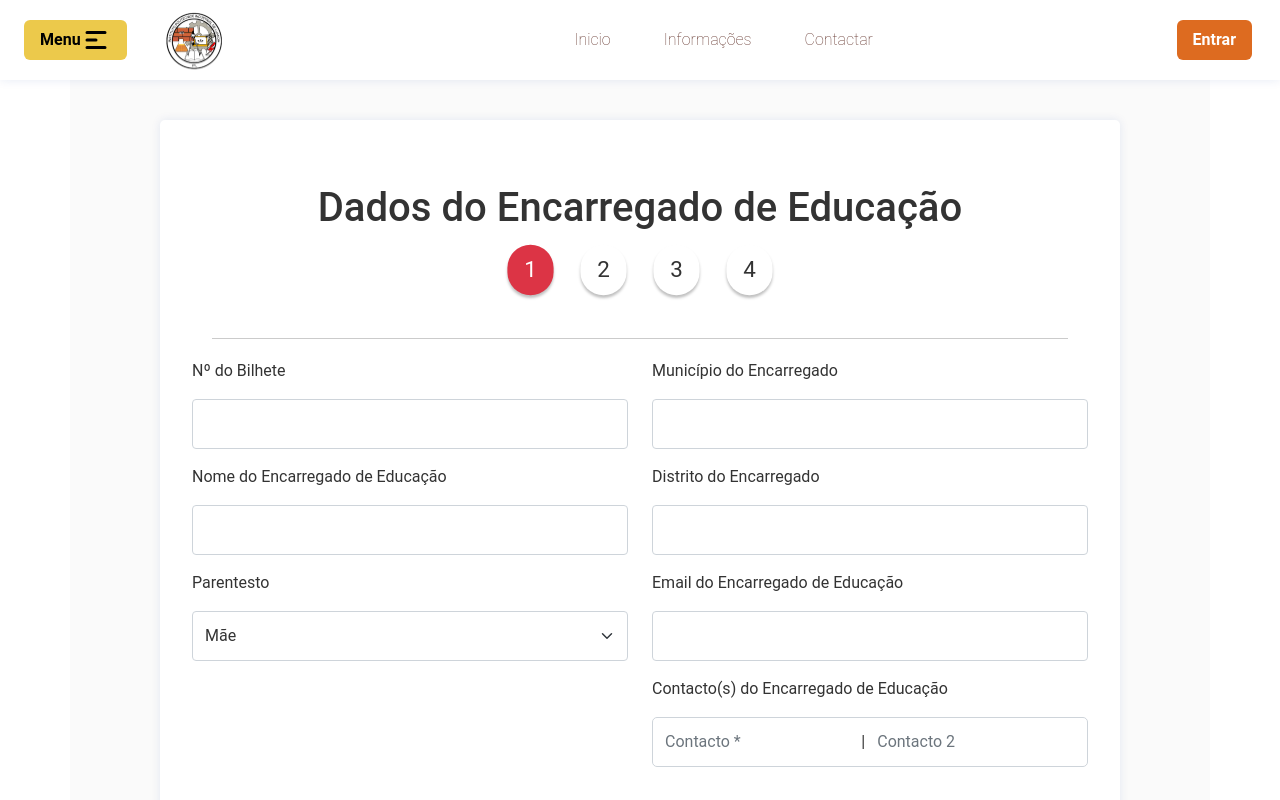
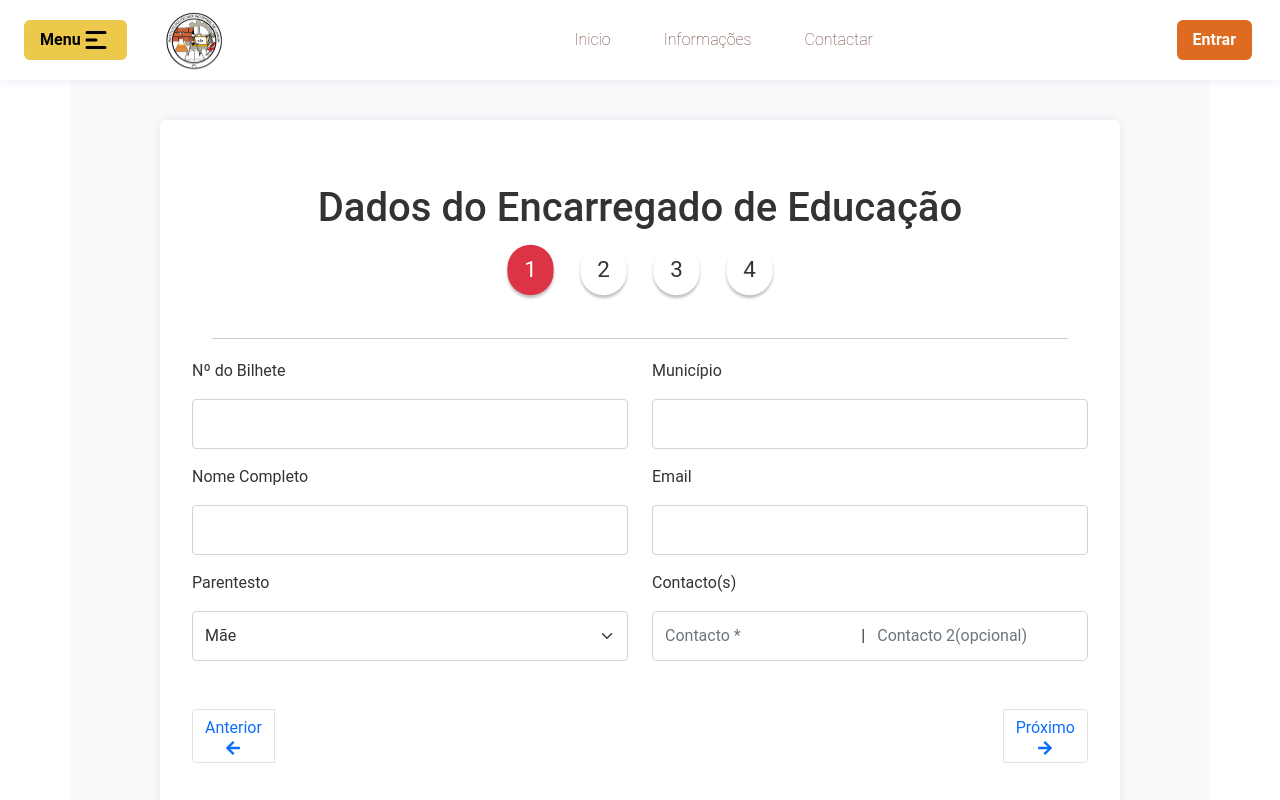
Before and after one commit to pedrodls/insc_ipil_client, a React (Vite) app: page /signup in a window 1280 px wide. Both pictures are taken after a click on the button "Começar". Shown: the top 800 px of the page. Built offline with nearby package versions, Linux system fonts and the light colour scheme.

Commit message:
signup 2 sted done

```diff
--- a/src/pages/signup/SignUp.tsx
+++ b/src/pages/signup/SignUp.tsx
@@ -1,57 +1,74 @@
 import { useState } from 'react';
-import { Navbar, Form, Input, Select, Footer, Button } from './../../envs/elements';
+import { Navbar, InputFile, InputDate, Input, Select, Footer, CardSignUp } from './../../envs/elements';
+import { ERROR_STATE } from './../../envs/states';
 import styles from './SignUp.module.scss';
 import { FaArrowLeft, FaArrowRight, FaBoxOpen } from 'react-icons/fa';
 import { useForm } from 'react-hook-form';
 import { yupResolver } from '@hookform/resolvers/yup';
-import * as yup from 'yup';
 import { Carousel } from 'react-bootstrap';
-import { schemaStage1 } from './../../envs/schemas';
+import { schemaStage1, schemaStage2, schemaStage3 } from './../../envs/schemas';
+import { Alert, AlertIcon, Stack } from '@chakra-ui/react';
+import moment from 'moment';
 
-//schema definition
-const schemaState = [yup.object().shape({
-    fatherBI: yup.string().required(),
-    fatherFullName: yup.string().required(),
-    fatherCity: yup.string().required(),
-    fatherDistrict: yup.string().required(),
-    email: yup.string().email(),
-    telephone1: yup.string().min(9).max(9).required(),
-    telephone2: yup.string().min(9).max(9).required()
-})
-];
-
-//await schema.isValid(42);
-
-/*const person = {
-    age: -17,
-    name: 'Bruno Fortunato Domingos Mateus'
+function ButtonChoose(index: number, setIndex: any) {
+    return (<>
+        <nav className={`${styles.options} mt-4`}>
+            <ul className="pagination">
+                <li className={`page-item`} onClick={() => { window.scrollTo(0, 0); setIndex(index - 1) }}>
+                    <button className="page-link text-center">
+                        <div className="d-flex flex-column align-items-center">Anterior<FaArrowLeft /></div>
+                    </button>
+                </li>
+                <li className={`page-item text-center`} >
+                    <button type="submit" className="page-link text-center">
+                        <div className="d-flex flex-column align-items-center">Próximo<FaArrowRight /></div>
+                    </button>
+                </li>
+            </ul>
+        </nav>
+    </>)
 }
 
-const schema1 = yup.object().shape({
-    age: yup.number().positive().integer().required(),
-    name: yup.string().required()
-})
-
-console.log(schema1);
-//schema1.validate(person).then(value => console.log(value)).catch(err => console.log(err));
-*/
-
 export default function SignUp() {
-    const [error, setError] = useState<object>({ show: false, message: '', color: '' });
+    //---------------------Declaration Session---------------------------------------------------------------
     const [spinner, setSpinner] = useState<boolean>(false);
-    const [index, setIndex] = useState<number>(0);
-
-    //------------------upload elements------------------
-    const [errorUpload, setErrorUpload] = useState({ state: false, color: '', message: '' })
+    const [index, setIndex] = useState<number>(0); //controlador do estado do formulário
+    const [error, setError] = useState(new ERROR_STATE()); //controlo de erro
+    const [errorUpload, setErrorUpload] = useState(new ERROR_STATE()); //upload elements
+    const [signup, setSignUp] = useState({}); //varíavel responsável por guardar os dados
 
     //testando react-hook-form
-    const { register, handleSubmit, formState: { errors } } = useForm({ resolver: yupResolver(schemaStage1) });
+    //{ resolver: yupResolver(schemaStage1) }
+    const { register: register1, handleSubmit: handleSubmit1, formState: { errors: errors1 } } = useForm({ resolver: yupResolver(schemaStage1) });
+    const { register: register2, handleSubmit: handleSubmit2, formState: { errors: errors2 } } = useForm({ resolver: yupResolver(schemaStage2) });
+    const { register: register3, handleSubmit: handleSubmit3, formState: { errors: errors3 } } = useForm({ resolver: yupResolver(schemaStage3) });
 
-    const onSubmit = (data: any) => console.log(data);
+    //----------------------Function Session----------------------------------------
+    const onSubmitHandler = (data: any) => {
+        console.log(data);
+        if (index === 1 && data.telephone2.length !== 0 && !(/^[0-9]{9,9}$/).test(data.telephone2)) {
+            setError({ show: true, color: '', message: 'Campo Contacto 2 no Formato Incorrecto' });
+            return false;
+        }
+        window.scrollTo(0, 0);
+        if (index === 1) {
+            setIndex(index + 1);
+            Object.assign(signup, data);
+        } else if (index === 2) {
+            setIndex(index + 1);
+            Object.assign(signup, data);
+        }
 
-    const handleChange = () => { }
+        console.log(signup);
+
+        //reset();
+    }
+
+    const handleChange = () => { setError({ show: false, color: '', message: '' }) } //método executado quando input muda
+    const handleClick = () => { //método executado quando clicado no Próximo
+    }
     const handleSelect = () => { }
-    const handleFocus = () => { }
+
     const handleFile = async (e: any) => {
         setSpinner(true);
         try {
@@ -66,7 +83,7 @@ export default function SignUp() {
             <section className={`${styles['container-signup']} container`}>
                 <div className="row">
                     <div className={`${styles['content-form']} d-flex justify-content-center mb-4`}>
-                        <Form _class="sign_up">
+                        <CardSignUp>
                             {index !== 0 && <>
                                 <nav className={styles.pagination}>
                                     {index === 1 && <h1 className="text-center">Dados do Encarregado de Educação</h1>}
@@ -84,6 +101,7 @@ export default function SignUp() {
                             </>}
                             <Carousel activeIndex={index} interval={300} indicators={false} slide={false} fade controls={false}>
                                 <Carousel.Item>
+
                                     <div className="d-flex justify-content-between align-items-center">
                                         <h1>Áreas de Formação</h1>
                                         <div className="d-flex justify-content-end" style={{ width: '40%' }}>
@@ -133,56 +151,76 @@ export default function SignUp() {
                                 </Carousel.Item>
                                 {/*------------------*Dados do Encarregado de Educação-----*/}
                                 <Carousel.Item>
-                                    <div className="row">
+                                    <form onSubmit={handleSubmit1(onSubmitHandler)} className="row">
+
+                                        {/*errors.email?.message*/}
+
                                         <div className="col-md-12 col-lg-6">
-                                            <Input validate={true} text={"Nº do Bilhete"} id="bilheteAluno" type="text" name="bilhete" placeholder="" _class="signup" handleEvent={handleChange} maxLength={14} />
-                                            <Input validate={true} text="Nome do Encarregado de Educação" type="text" name="fullName" placeholder="" _class="signup" handleEvent={handleChange} />
-                                            <Select text="Parentesto" id="cmbSexo" _options={[{ id: 'Mãe', name: 'Mãe' }, { id: 'Pai', name: 'Pai' }]} handle={handleSelect} _class="signup" />
+                                            <Input registerYup={register1} text="Nº do Bilhete" id="educatorBI" type="text" name="educatorBI" placeholder="" _class="signup" handleEvent={handleChange} maxLength={14} />
+                                            <Input registerYup={register1} text="Nome Completo" type="text" name="educatorFullName" placeholder="" _class="signup" handleEvent={handleChange} />
+                                            <Select registerYup={register1} text="Parentesto" id="kinship" _options={[{ id: 'Mãe', name: 'Mãe' }, { id: 'Pai', name: 'Pai' }]} handle={handleSelect} _class="signup" />
                                         </div>
                                         <div className="col-md-12 col-lg-6">
-                                            <Input validate={true} text="Município do Encarregado" id="birthdate" type="text" name="birthdate" _class="signup" handleEvent={handleChange} handleFocus={handleFocus} />
-                                            <Input validate={true} text="Distrito do Encarregado" id="birthdate" type="text" name="birthdate" _class="signup" handleEvent={handleChange} handleFocus={handleFocus} />
-                                            <Input validate={true} text="Email do Encarregado de Educação" type="email" name="email" placeholder="" _class="signup" handleEvent={handleChange} />
-                                            <p className="mb-3">Contacto(s) do Encarregado de Educação</p>
+                                            <Input registerYup={register1} text="Município" id="educatorCity" type="text" name="educatorCity" _class="signup" handleEvent={handleChange} />
+                                            <Input registerYup={register1} text="Email" type="email" name="email" placeholder="" _class="signup" handleEvent={handleChange} />
+                                            <p className="mb-3">Contacto(s)</p>
                                             <div className={`inputInvisible d-flex align-items-center mb-4`}>
                                                 <div style={{ width: '48%' }}>
-                                                    <Input validate={true} text="" placeholder="Contacto *" id="birthdate" type="text" name="birthdate" _class="invisible" handleEvent={handleChange} handleFocus={handleFocus} />
+                                                    <Input registerYup={register1} text="" placeholder="Contacto *" id="telephone1" type="tel" name="telephone1" _class="invisible" handleEvent={handleChange} />
                                                 </div>
                                                 |
                                                 <div style={{ width: '48%' }}>
-                                                    <Input validate={true} text="" placeholder="Contacto 2" id="birthdate" type="text" name="birthdate" _class="invisible" handleEvent={handleChange} handleFocus={handleFocus} />
+                                                    <Input registerYup={register1} text="" placeholder="Contacto 2(opcional)" id="telephone2" type="tel" name="telephone2" _class="invisible" handleEvent={handleChange} />
                                                 </div>
                                             </div>
                                         </div>
-                                    </div>
+
+                                        {(Object.keys(errors1).length > 0 || error.show) && <Stack spacing={3}>
+                                            <Alert status='error' className="text-center">
+                                                <><AlertIcon />
+                                                    {errors1.educatorBI?.message || errors1.educatorFullName?.message || errors1.educatorCity?.message || errors1.email?.message || errors1.telephone1?.message || errors1.telephone2?.message || error.message}
+                                                </>
+                                            </Alert>
+                                        </Stack>}
+                                        {ButtonChoose(index, setIndex)}
+                                    </form>
                                 </Carousel.Item>
                                 {/*---------------------*Dados do Aluno-----------------*/}
                                 <Carousel.Item>
-                                    <div className="row">
+                                    <form onSubmit={handleSubmit2(onSubmitHandler)} className="row">
                                         <div className="col-md-12 col-lg-6">
-                                            <Input validate={true} text="Nº do Bilhete" id="bilheteAluno" type="text" name="bilhete" placeholder="" _class="signup" handleEvent={handleChange} maxLength={14} />
-                                            <Input validate={true} text="Nome do Aluno" type="text" name="fullName" placeholder="" _class="signup" handleEvent={handleChange} />
-                                            <Select text="Sexo" id="cmbSexo" _options={[{ id: 'M', name: 'M' }, { id: 'F', name: 'F' }]} handle={handleSelect} _class="signup" />
+                                            <Input registerYup={register2} text="Nº do Bilhete" id="bi" type="text" name="bi" placeholder="" _class="signup" handleEvent={handleChange} maxLength={14} />
+                                            <Input registerYup={register2} text="Nome Completo" type="text" name="fullName" placeholder="" _class="signup" handleEvent={handleChange} />
+                                            <Select registerYup={register2} text="Gênero" id="gender" _options={[{ id: 'M', name: 'M' }, { id: 'F', name: 'F' }]} handle={handleSelect} _class="signup" />
                                         </div>
                                         <div className="col-md-12 col-lg-6">
                                             <p className="">Data de Nascimento</p>
                                             <div className="d-flex justify-content-between">
-                                                <Input validate={true} text="" id="birthdate" type="date" name="birthdate" _class="signup" handleEvent={handleChange} handleFocus={handleFocus} />
+                                                <InputDate max={moment().subtract(14, 'years').calendar()} registerYup={register2} text="" id="birthdate" type="date" name="birthdate" _class="signup" handleEvent={handleChange} />
                                                 &nbsp;&nbsp;
                                                 <div className="d-flex justify-content-between align-items-center">
-                                                    <Input validate={true} text="" id="birthdate" readOnly={true} type="text" name="birthdate" _class="signup" handleEvent={handleChange} handleFocus={handleFocus} />
+                                                    <Input validate={true} text="" id="age" readOnly={true} type="text" name="age" _class="signup" handleEvent={handleChange} />
                                                     &nbsp;&nbsp;<span style={{ fontSize: '12px', textAlign: 'center' }}>idade até 31 de Maio</span>
                                                 </div>
                                             </div>
 
-                                            <Input validate={true} text="Município do Aluno" id="birthdate" type="text" name="birthdate" _class="signup" handleEvent={handleChange} handleFocus={handleFocus} />
-                                            <Input validate={true} text="Distrito do Aluno" id="birthdate" type="text" name="birthdate" _class="signup" handleEvent={handleChange} handleFocus={handleFocus} />
+                                            <Input registerYup={register2} text="Município" id="city" type="text" name="city" _class="signup" handleEvent={handleChange} />
+                                            <Input registerYup={register2} text="Endereço" id="address" type="text" name="address" _class="signup" handleEvent={handleChange} />
                                         </div>
-                                    </div>
+
+                                        {(Object.keys(errors2).length > 0 || error.show) && <Stack spacing={3}>
+                                            <Alert status='error' className="text-center">
+                                                <><AlertIcon />
+                                                    {errors2.bi?.message || errors2.fullName?.message || errors2.birthdate?.message || errors2.city?.message || errors2.address?.message || error.message}
+                                                </>
+                                            </Alert>
+                                        </Stack>}
+                                        {ButtonChoose(index, setIndex)}
+                                    </form>
                                 </Carousel.Item>
                                 {/*----------------------*Dados Acadêmicos----------------*/}
                                 <Carousel.Item>
-                                    <div className="row">
+                                    <form onSubmit={handleSubmit2(onSubmitHandler)} className="row">
                                         <div className="col-md-12 col-lg-6">
                                             <div>
                                                 <Input text="Escola de proveniência - 9ª classe (Nome ou Nº)" type="text" name="school" placeholder="" _class="signup" handleEvent={handleChange} />
@@ -195,11 +233,11 @@ export default function SignUp() {
                                                 <hr className="row-global" />
                                                 <div className="text-center d-flex justify-content-between align-items-center">
                                                     <b>1ª Opção</b>
-                                                    <Select text="" id="cmbSexo" _options={[{ id: 'M', name: 'Técnico de Informática' }, { id: 'F', name: 'Técnico de Gestão de Sistemas Informáticos' }]} handle={handleSelect} _class="signup" />
+                                                    <Select text="" id="cmbCourse1" _options={[{ id: 'M', name: 'Técnico de Informática' }, { id: 'F', name: 'Técnico de Gestão de Sistemas Informáticos' }]} handle={handleSelect} _class="signup" />
                                                 </div>
                                                 <div className="text-center d-flex justify-content-between align-items-center mt-2">
                                                     <b>2ª Opção</b>
-                                                    <Select text="" id="cmbSexo" _options={[{ id: 'M', name: 'Técnico de Informática' }, { id: 'F', name: 'Técnico de Gestão de Sistemas Informáticos' }]} handle={handleSelect} _class="signup" />
+                                                    <Select text="" id="cmbCourse2" _options={[{ id: 'M', name: 'Técnico de Informática' }, { id: 'F', name: 'Técnico de Gestão de Sistemas Informáticos' }]} handle={handleSelect} _class="signup" />
                                                 </div>
                                             </div>
                                         </div>
@@ -253,22 +291,22 @@ export default function SignUp() {
                                                 </tbody>
                                             </table>
                                         </div>
-                                    </div>
+                                    </form>
                                 </Carousel.Item>
                                 {/*----------------------*Anexos de Documentos----------------*/}
                                 <Carousel.Item>
                                     <div className="row">
                                         <div className="col-md-12 col-lg-6">
                                             <div className="">
-                                                <Input text="Anexo de BI" type="file" id="schedule" accept=".pdf" name="schedule" _class="default" handleEvent={handleFile} />
+                                                <Input text="Anexo de BI" type="file" id="scheduleBI" accept=".pdf" name="scheduleBI" _class="default" handleEvent={handleFile} />
                                             </div>
                                         </div>
                                         <div className="col-md-12 col-lg-6">
                                             <div className="">
-                                                <Input text="Anexo de Certificado" type="file" id="schedule" accept=".pdf" name="schedule" _class="default" handleEvent={handleFile} />
+                                                <Input text="Anexo de Certificado" type="file" id="scheduleCertificado" accept=".pdf" name="scheduleCertificado" _class="default" handleEvent={handleFile} />
                                             </div>
                                         </div>
-                                        {errorUpload.state &&
+                                        {errorUpload.show &&
                                             <p className='text-center' style={{ color: errorUpload.color }}>
                                                 {errorUpload.message}
                                             </p>}
@@ -280,22 +318,9 @@ export default function SignUp() {
 
                                 </Carousel.Item>
                             </Carousel>
+                        </CardSignUp>
 
-                            {index !== 0 && <nav className={`${styles.options} mt-4`}>
-                                <ul className="pagination">
-                                    <li className={`page-item`} onClick={() => { window.scrollTo(0, 0); setIndex(index - 1) }}>
-                                        <button className="page-link text-center">
-                                            <div className="d-flex flex-column align-items-center">Anterior<FaArrowLeft /></div>
-                                        </button>
-                                    </li>
-                                    <li className={`page-item text-center`} onClick={() => { window.scrollTo(0, 0); setIndex(index + 1) }}>
-                                        <button className="page-link text-center">
-                                            <div className="d-flex flex-column align-items-center">Próximo<FaArrowRight /></div>
-                                        </button>
-                                    </li>
-                                </ul>
-                            </nav>}
-                        </Form>
+
 
                         {/*<form onSubmit={handleSubmit(onSubmit)}>
                             <input type="text" className="form-control" {...register('fullName', { required: true, pattern: /^\w$/ })} />
```
